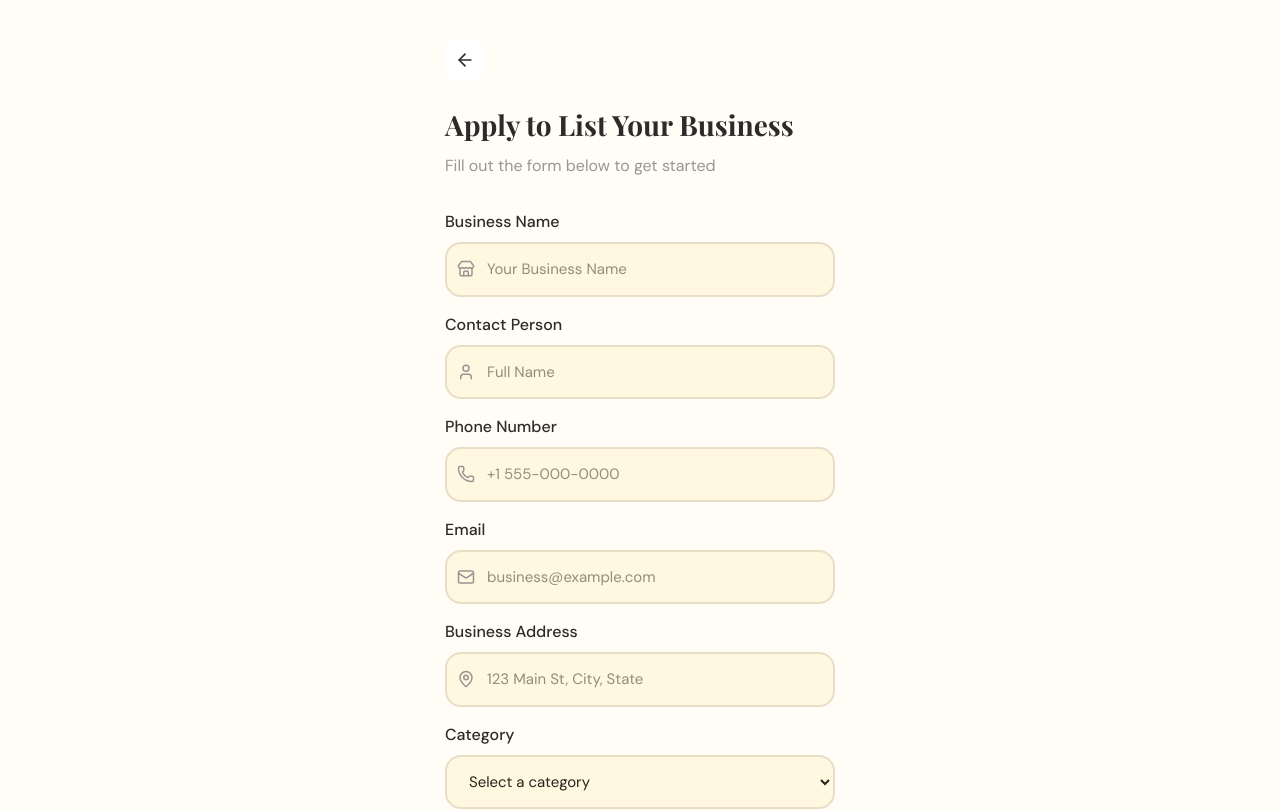
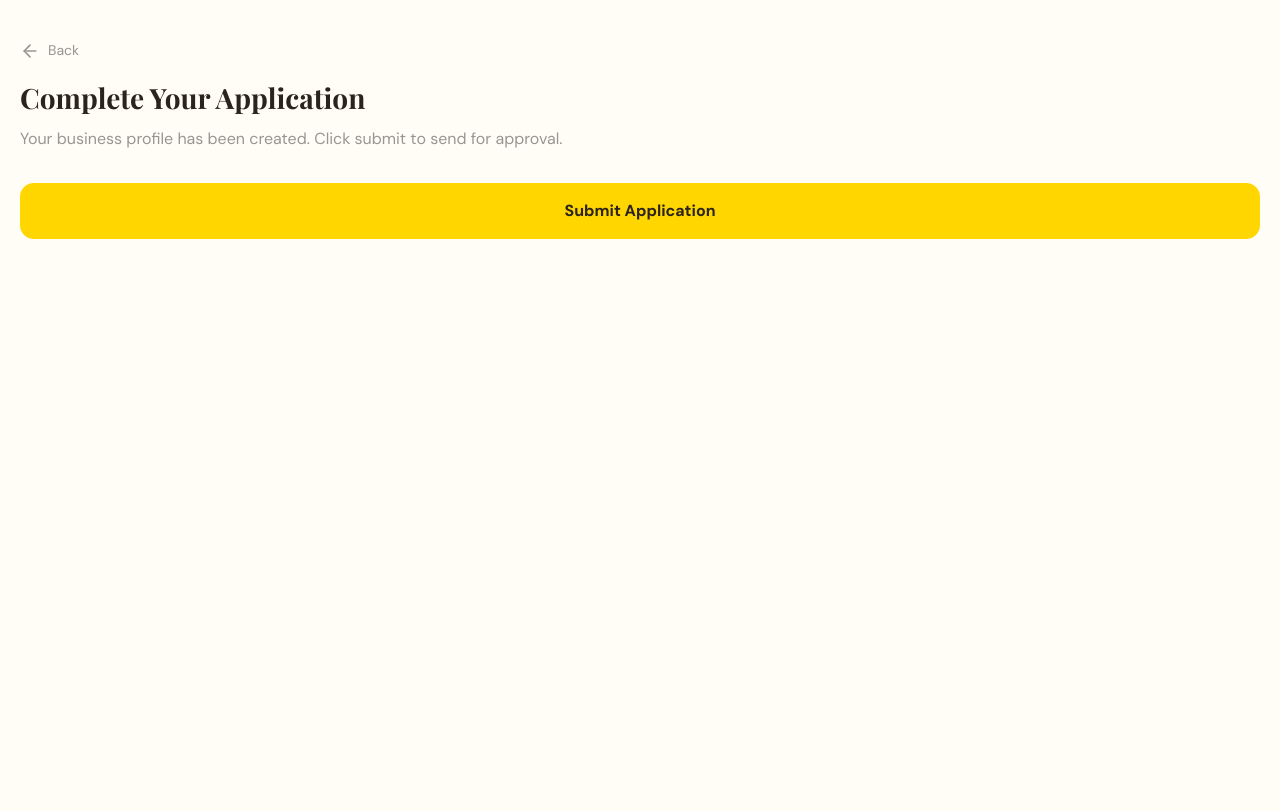
Before and after one commit to KrisG08/beautybook, a Next.js app: page /business/apply in a window 1280 px wide. Shown: the top 811 px of the page. Built offline with nearby package versions, Linux system fonts and the light colour scheme; sample sign-in values are in the browser's storage.

Commit message:
Simplify business apply page - no input fields needed

```diff
--- a/src/app/business/apply/page.tsx
+++ b/src/app/business/apply/page.tsx
@@ -1,27 +1,25 @@
 'use client';
 
-import { useState } from 'react';
+import { useState, useEffect } from 'react';
 import { motion } from 'framer-motion';
 import { useRouter } from 'next/navigation';
 import { ArrowLeft, Store, User, Phone, Mail, MapPin, FileText } from 'lucide-react';
-import { Button, Input } from '@/components/UI';
-import { useStore } from '@/lib/store';
-import { CATEGORIES } from '@/lib/types';
+import { useAuth } from '@/lib/authContext';
 
-const colors = {
-  primary: '#E8B4B8',
-  secondary: '#F5E6E8',
-  accent: '#C9A87C',
-  background: '#FFFBFA',
-  surface: '#FFFFFF',
-  textPrimary: '#2D2A2A',
-  textSecondary: '#6B6565',
+const COLORS = {
+  primary: '#FFD600',
+  surface: '#FFF7E0',
+  background: '#FFFDF5',
+  textPrimary: '#2A241C',
+  textSecondary: '#6B6358',
   textMuted: '#9A9595',
+  border: '#E8DDC7',
 };
 
 export default function BusinessApply() {
   const router = useRouter();
-  const { currentUser, addBusiness } = useStore();
+  const { user } = useAuth();
+  const [mounted, setMounted] = useState(false);
 
   const [formData, setFormData] = useState({
     name: '',
@@ -30,31 +28,32 @@ export default function BusinessApply() {
     email: '',
     address: '',
     description: '',
-    category: '',
+    category: 'hair',
   });
   const [submitted, setSubmitted] = useState(false);
 
-  const handleSubmit = (e: React.FormEvent) => {
+  useEffect(() => {
+    setMounted(true);
+  }, []);
+
+  useEffect(() => {
+    if (mounted && !user) {
+      router.push('/auth');
+    }
+  }, [mounted, user]);
+
+  const handleSubmit = async (e: React.FormEvent) => {
     e.preventDefault();
 
-    addBusiness({
-      userId: currentUser?.id || 'temp',
-      name: formData.name,
-      contactPerson: formData.contactPerson,
-      phone: formData.phone,
-      email: formData.email,
-      address: formData.address,
-      description: formData.description,
-      category: formData.category,
-      commission: 10,
-    });
-
+    // Business already created during registration, just show success
     setSubmitted(true);
   };
 
+  if (!mounted || !user) return null;
+
   if (submitted) {
     return (
-      <div className="container" style={{ paddingTop: 60, paddingBottom: 40 }}>
+      <div style={{ minHeight: '100vh', background: COLORS.background, padding: '60px 20px' }}>
         <motion.div
           initial={{ opacity: 0, scale: 0.9 }}
           animate={{ opacity: 1, scale: 1 }}
@@ -64,188 +63,55 @@ export default function BusinessApply() {
             width: 80,
             height: 80,
             borderRadius: '50%',
-            background: colors.secondary,
+            background: COLORS.surface,
             margin: '0 auto 24px',
             display: 'flex',
             alignItems: 'center',
             justifyContent: 'center',
           }}>
-            <Store size={40} stroke={colors.primary} />
+            <Store size={40} stroke={COLORS.primary} />
           </div>
-          <h1 style={{ fontSize: 24, marginBottom: 12, color: colors.textPrimary }}>
+          <h1 style={{ fontSize: 24, marginBottom: 12, color: COLORS.textPrimary }}>
             Application Submitted!
           </h1>
-          <p style={{ fontSize: 16, color: colors.textMuted, marginBottom: 32 }}>
+          <p style={{ fontSize: 16, color: COLORS.textMuted, marginBottom: 32 }}>
             Thank you for applying. We'll review your application and get back to you within 24-48 hours.
           </p>
-          <Button onClick={() => router.push('/business')}>
-            Back to Home
-          </Button>
+          <button onClick={() => router.push('/business')} style={{
+            width: '100%', padding: '16px', borderRadius: 14, border: 'none', background: COLORS.primary,
+            color: COLORS.textPrimary, fontSize: 16, fontWeight: 700, cursor: 'pointer'
+          }}>
+            Back to Portal
+          </button>
         </motion.div>
       </div>
     );
   }
 
   return (
-    <div className="container" style={{ paddingTop: 40, paddingBottom: 40 }}>
-      <motion.div
-        initial={{ opacity: 0 }}
-        animate={{ opacity: 1 }}
-        transition={{ duration: 0.3 }}
-      >
-        <motion.div
-          onClick={() => router.back()}
-          whileTap={{ scale: 0.95 }}
-          style={{
-            width: 40,
-            height: 40,
-            borderRadius: 12,
-            background: colors.surface,
-            display: 'flex',
-            alignItems: 'center',
-            justifyContent: 'center',
-            cursor: 'pointer',
-            marginBottom: 24,
-          }}
-        >
-          <ArrowLeft size={20} stroke={colors.textPrimary} />
-        </motion.div>
+    <div style={{ minHeight: '100vh', background: COLORS.background, padding: '40px 20px' }}>
+      <motion.div initial={{ opacity: 0 }} animate={{ opacity: 1 }}>
+        <button onClick={() => router.push('/business')} style={{
+          background: 'none', border: 'none', cursor: 'pointer', marginBottom: 16, display: 'flex', alignItems: 'center', gap: 8
+        }}>
+          <ArrowLeft size={20} color={COLORS.textMuted} />
+          <span style={{ fontSize: 14, color: COLORS.textMuted }}>Back</span>
+        </button>
 
-        <h1 style={{ fontSize: 28, marginBottom: 8, color: colors.textPrimary }}>
-          Apply to List Your Business
+        <h1 style={{ fontSize: 28, marginBottom: 8, color: COLORS.textPrimary }}>
+          Complete Your Application
         </h1>
-        <p style={{ fontSize: 16, color: colors.textMuted, marginBottom: 32 }}>
-          Fill out the form below to get started
+        <p style={{ fontSize: 16, color: COLORS.textMuted, marginBottom: 32 }}>
+          Your business profile has been created. Click submit to send for approval.
         </p>
 
         <form onSubmit={handleSubmit}>
-          <div style={{ marginBottom: 16 }}>
-            <label style={{ display: 'block', marginBottom: 8, fontWeight: 500, color: colors.textPrimary }}>
-              Business Name
-            </label>
-            <div style={{ position: 'relative' }}>
-              <Store size={18} stroke={colors.textMuted} style={{ position: 'absolute', left: 12, top: '50%', transform: 'translateY(-50%)' }} />
-              <input
-                type="text"
-                value={formData.name}
-                onChange={(e) => setFormData({ ...formData, name: e.target.value })}
-                placeholder="Your Business Name"
-                className="input"
-                style={{ paddingLeft: 40 }}
-                required
-              />
-            </div>
-          </div>
-
-          <div style={{ marginBottom: 16 }}>
-            <label style={{ display: 'block', marginBottom: 8, fontWeight: 500, color: colors.textPrimary }}>
-              Contact Person
-            </label>
-            <div style={{ position: 'relative' }}>
-              <User size={18} stroke={colors.textMuted} style={{ position: 'absolute', left: 12, top: '50%', transform: 'translateY(-50%)' }} />
-              <input
-                type="text"
-                value={formData.contactPerson}
-                onChange={(e) => setFormData({ ...formData, contactPerson: e.target.value })}
-                placeholder="Full Name"
-                className="input"
-                style={{ paddingLeft: 40 }}
-                required
-              />
-            </div>
-          </div>
-
-          <div style={{ marginBottom: 16 }}>
-            <label style={{ display: 'block', marginBottom: 8, fontWeight: 500, color: colors.textPrimary }}>
-              Phone Number
-            </label>
-            <div style={{ position: 'relative' }}>
-              <Phone size={18} stroke={colors.textMuted} style={{ position: 'absolute', left: 12, top: '50%', transform: 'translateY(-50%)' }} />
-              <input
-                type="tel"
-                value={formData.phone}
-                onChange={(e) => setFormData({ ...formData, phone: e.target.value })}
-                placeholder="+1 555-000-0000"
-                className="input"
-                style={{ paddingLeft: 40 }}
-                required
-              />
-            </div>
-          </div>
-
-          <div style={{ marginBottom: 16 }}>
-            <label style={{ display: 'block', marginBottom: 8, fontWeight: 500, color: colors.textPrimary }}>
-              Email
-            </label>
-            <div style={{ position: 'relative' }}>
-              <Mail size={18} stroke={colors.textMuted} style={{ position: 'absolute', left: 12, top: '50%', transform: 'translateY(-50%)' }} />
-              <input
-                type="email"
-                value={formData.email}
-                onChange={(e) => setFormData({ ...formData, email: e.target.value })}
-                placeholder="business@example.com"
-                className="input"
-                style={{ paddingLeft: 40 }}
-                required
-              />
-            </div>
-          </div>
-
-          <div style={{ marginBottom: 16 }}>
-            <label style={{ display: 'block', marginBottom: 8, fontWeight: 500, color: colors.textPrimary }}>
-              Business Address
-            </label>
-            <div style={{ position: 'relative' }}>
-              <MapPin size={18} stroke={colors.textMuted} style={{ position: 'absolute', left: 12, top: '50%', transform: 'translateY(-50%)' }} />
-              <input
-                type="text"
-                value={formData.address}
-                onChange={(e) => setFormData({ ...formData, address: e.target.value })}
-                placeholder="123 Main St, City, State"
-                className="input"
-                style={{ paddingLeft: 40 }}
-                required
-              />
-            </div>
-          </div>
-
-          <div style={{ marginBottom: 16 }}>
-            <label style={{ display: 'block', marginBottom: 8, fontWeight: 500, color: colors.textPrimary }}>
-              Category
-            </label>
-            <select
-              value={formData.category}
-              onChange={(e) => setFormData({ ...formData, category: e.target.value })}
-              className="input"
-              required
-            >
-              <option value="">Select a category</option>
-              {CATEGORIES.map((cat) => (
-                <option key={cat.id} value={cat.id}>{cat.name}</option>
-              ))}
-            </select>
-          </div>
-
-          <div style={{ marginBottom: 24 }}>
-            <label style={{ display: 'block', marginBottom: 8, fontWeight: 500, color: colors.textPrimary }}>
-              Description
-            </label>
-            <div style={{ position: 'relative' }}>
-              <FileText size={18} stroke={colors.textMuted} style={{ position: 'absolute', left: 12, top: 12 }} />
-              <textarea
-                value={formData.description}
-                onChange={(e) => setFormData({ ...formData, description: e.target.value })}
-                placeholder="Tell us about your business..."
-                className="input"
-                style={{ paddingLeft: 40, minHeight: 100, resize: 'vertical' }}
-                required
-              />
-            </div>
-          </div>
-
-          <Button type="submit" style={{ width: '100%' }}>
+          <button type="submit" style={{
+            width: '100%', padding: '16px', borderRadius: 14, border: 'none', background: COLORS.primary,
+            color: COLORS.textPrimary, fontSize: 16, fontWeight: 700, cursor: 'pointer'
+          }}>
             Submit Application
-          </Button>
+          </button>
         </form>
       </motion.div>
     </div>
```
